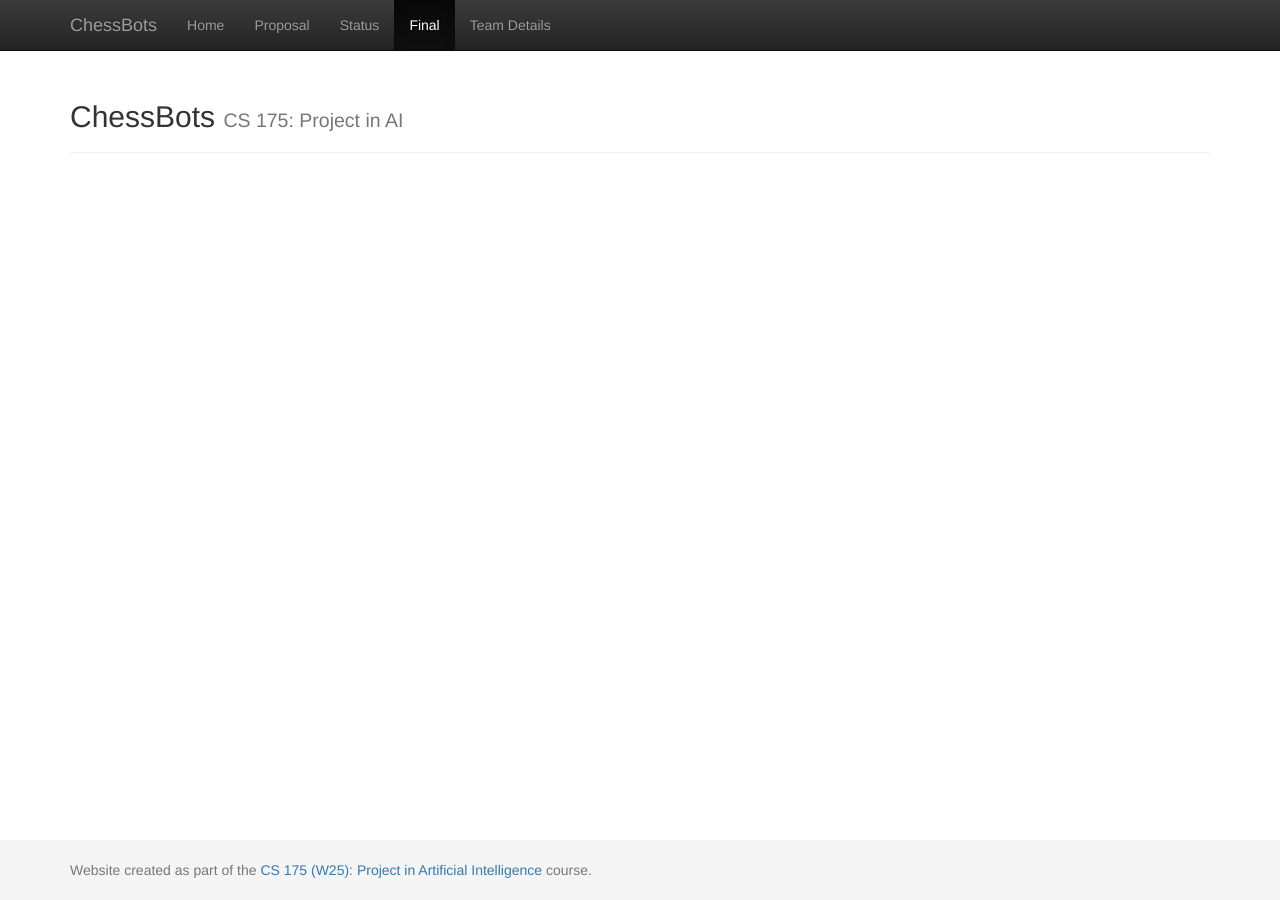
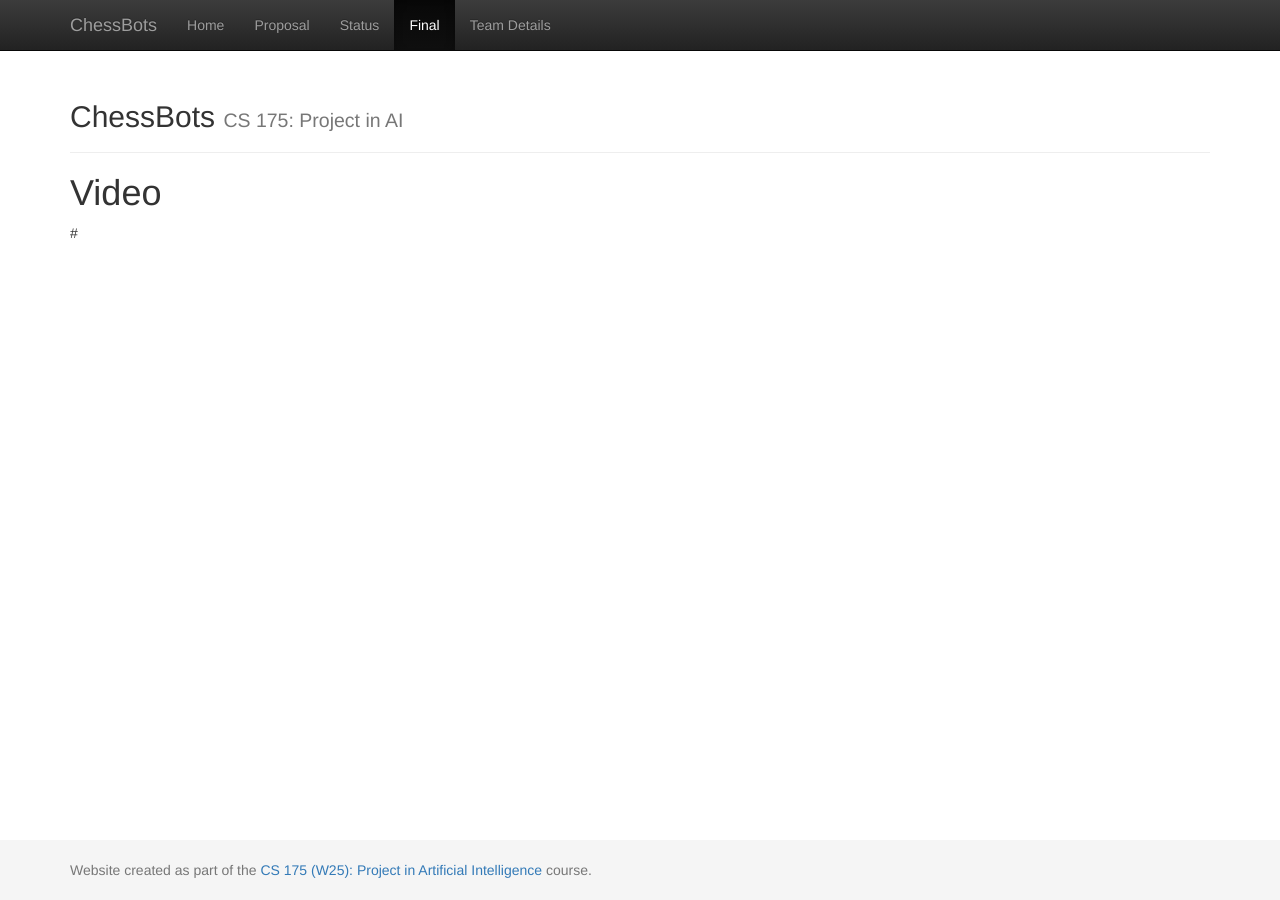
Before and after one commit to Xiaoli-Catherine/ChessBots, a Jekyll site: the page built from docs/final.md, in a window 1280 px wide. Built offline with Jekyll 4.4.1, drawn with Linux system fonts in a browser that asks for light colours.

Commit message:
Update final.md

```diff
--- a/docs/final.md
+++ b/docs/final.md
@@ -2,3 +2,6 @@
 layout: default
 title: Final Report
 ---
+# Video
+
+#
```
